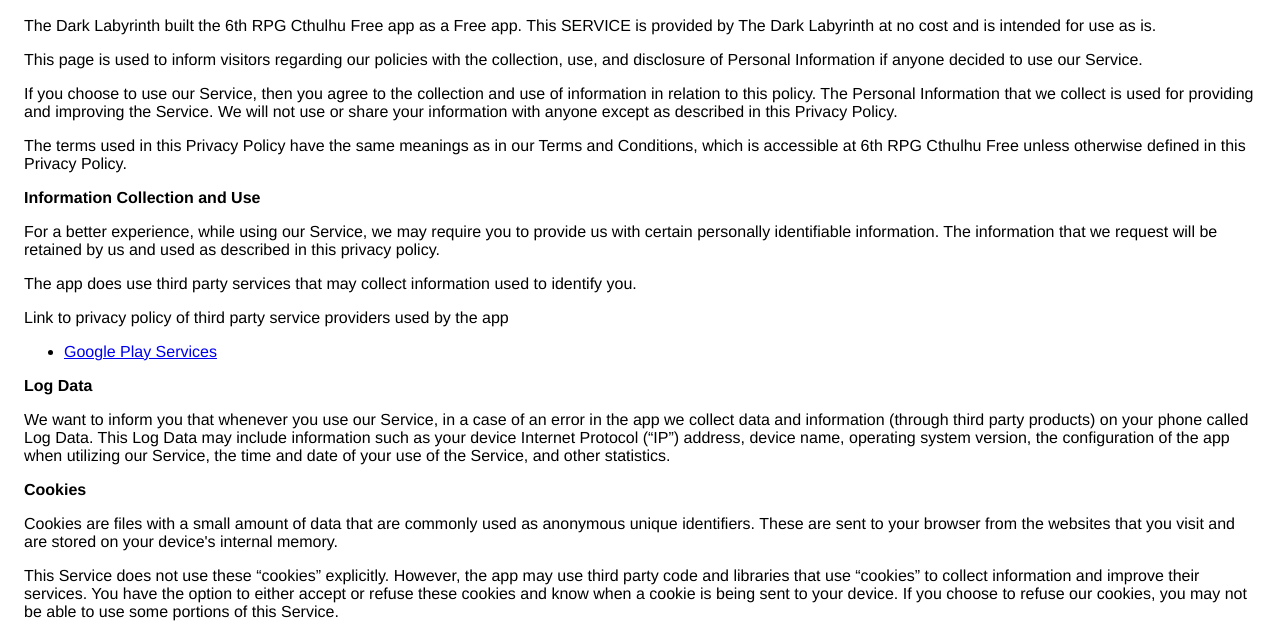
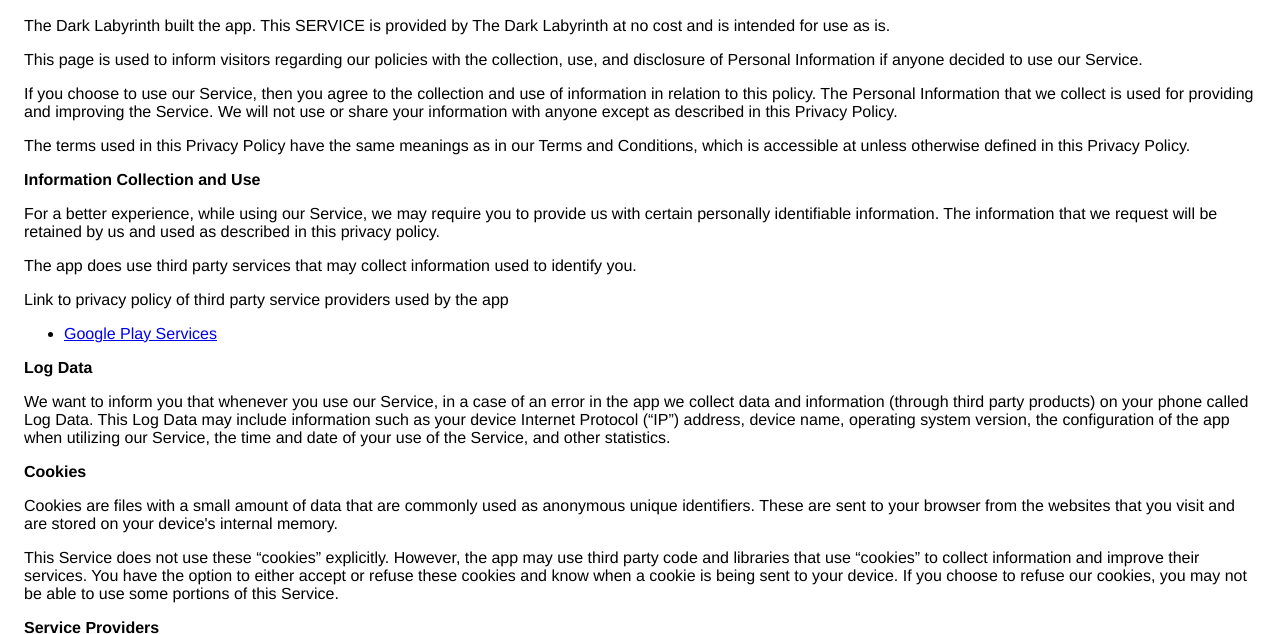
Before and after one commit to darkLabyrinth/darkLabyrinth.github.io, a plain HTML site: page index.html in a window 1280 px wide. Shown: the part 75-709 px from the top of the page. Drawn offline with Linux system fonts and the light colour scheme.

Commit message:
Update index.html
New politic

```diff
--- a/index.html
+++ b/index.html
@@ -7,7 +7,7 @@
       <style> body { font-family: 'Helvetica Neue', Helvetica, Arial, sans-serif; padding:1em; } </style>
     </head>
     <body>
-    <h2>Privacy Policy</h2> <p> The Dark Labyrinth built the 6th RPG Cthulhu Free app as a Free app. This SERVICE is provided by
+    <h2>Privacy Policy</h2> <p> The Dark Labyrinth built the app. This SERVICE is provided by
                     The Dark Labyrinth at no cost and is intended for use as is.
                   </p> <p>This page is used to inform visitors regarding our policies with the collection, use, and disclosure
                     of Personal Information if anyone decided to use our Service.
@@ -16,7 +16,7 @@
                     the Service. We will not use or share your information with anyone except as described
                     in this Privacy Policy.
                   </p> <p>The terms used in this Privacy Policy have the same meanings as in our Terms and Conditions, which is
-                    accessible at 6th RPG Cthulhu Free unless otherwise defined in this Privacy Policy.
+                    accessible at unless otherwise defined in this Privacy Policy.
                   </p> <p><strong>Information Collection and Use</strong></p> <p>For a better experience, while using our Service, we may require you to provide us with certain
                     personally identifiable information. The information that we request will be retained by us and used as described in this privacy policy.
                   </p> <p>The app does use third party services that may collect information used to identify you.</p> <div><p>Link to privacy policy of third party service providers used by the app</p> <ul><li><a href="https://www.google.com/policies/privacy/" target="_blank">Google Play Services</a></li><!----><!----><!----><!----><!----><!----><!----><!----></ul></div> <p><strong>Log Data</strong></p> <p> We want to inform you that whenever you use our Service, in a case of
```
